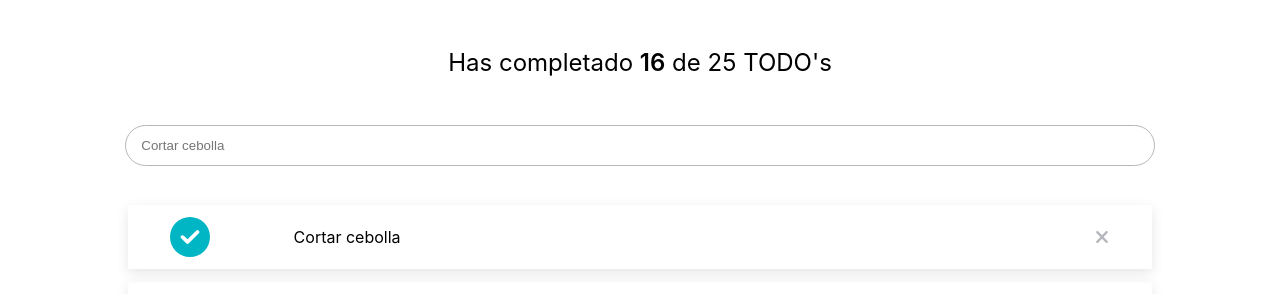
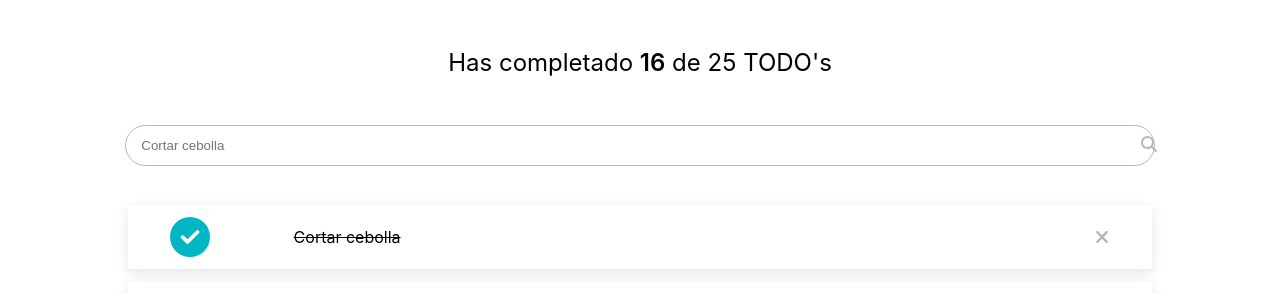
Before and after one commit to chnicolasdev/react-practices, a React (Create React App) app: page / in a window 1280 px wide. Shown: the top 294 px of the page. Built offline with nearby package versions, Linux system fonts and the light colour scheme; the HTML template or start-up script is replaced by a standard one.

Commit message:
Agrega onChange y estados para los value

```diff
--- a/src/components/CreateTodoButton/CreateTodoButton.js
+++ b/src/components/CreateTodoButton/CreateTodoButton.js
@@ -1,14 +1,22 @@
+import React from 'react';
 import './CreateTodoButton.css';
 
 function CreateTodoButton() {
 
+  let [state, setState] = React.useState(0);
+
   const createTodo = (e) => {
-    console.log(e.target);
+    setState(++state);
+    console.log(`N: ${state}`);
   };
 
   return (
     <div className="createTodo-container">
-      <button onClick={(event) => createTodo(event)}>+</button>
+      {/* <p>Le diste click {state} veces!</p> */}
+      <button
+        onClick={
+          (event) => createTodo(event)
+        }>+</button>
     </div>
   );
 }
--- a/src/components/TodoItem/TodoItem.css
+++ b/src/components/TodoItem/TodoItem.css
@@ -22,6 +22,11 @@
 
 .todo-item span.check--active {
   background: url("../../assets/circle-check.svg") no-repeat;
+  text-decoration: line-through;
+}
+
+.todo-item p.check--active {
+  text-decoration: line-through;
 }
 
 .todo-item p {
--- a/src/components/TodoItem/TodoItem.js
+++ b/src/components/TodoItem/TodoItem.js
@@ -3,8 +3,8 @@ import './TodoItem.css';
 function TodoItem({ text, completed }) {
     return (
       <li className="todo-item">
-        <span className={`check ${completed && "check--active"}`}></span>
-        <p className="check--active">{ text }</p>
+        <span className={`check ${completed ? "check--active" : ""}`}></span>
+        <p className={`${completed ? "check--active" : ""}`}>{ text }</p>
         <button className="close-item"></button>
       </li>
     );
--- a/src/components/TodoSearch/TodoSearch.css
+++ b/src/components/TodoSearch/TodoSearch.css
@@ -22,5 +22,5 @@
     height: 1rem;
     position: absolute;
     top: 0.7em;
-    right: 4.2em;
+    right: 7.7em;
   }
--- a/src/components/TodoSearch/TodoSearch.js
+++ b/src/components/TodoSearch/TodoSearch.js
@@ -1,12 +1,28 @@
+import React from 'react';
 import './TodoSearch.css';
+import searchIcon from '../../assets/search-icon.svg';
 
 function TodoSearch(props) {
+
+  // Estado
+  const [searchValue, setSearchValue] = React.useState('');
+
+  // Función para capturar los eventos
+  const searchTodo = (e) => {
+    setSearchValue(e.target.value);
+    console.log(`Los usuarios buscan: ${e.target.value}`);
+  }
+
   return (
     <div className="search-container">
         <input
           placeholder="Cortar cebolla"
+          value={searchValue}
+          onChange={
+            (event) => searchTodo(event)
+          }
         />
-          {/* <img className="search-icon" alt="search icon"></img> */}
+        <img className="search-icon" src={searchIcon} alt="search icon" />
     </div>
   );
 }
```
Lines whose indentation alone changed are shown as unchanged.
